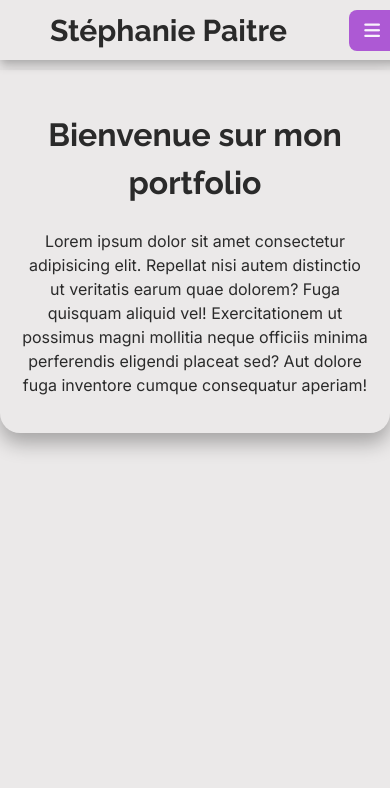
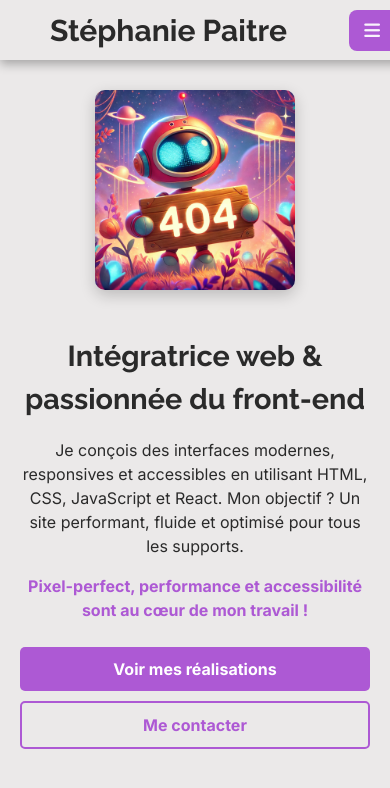
Before and after one commit to pommeverte06/Portfolio_P12, a React (Vite) app: page / in a window 390 px wide. Shown: the top 788 px of the page. Built offline with nearby package versions, Linux system fonts and the light colour scheme.

Commit message:
page accueil plus responsive

```diff
--- a/index.html
+++ b/index.html
@@ -4,14 +4,14 @@
     <meta charset="UTF-8" />
     <meta
       name="description"
-      content="Portfolio de Stéphanie Paitre, intégrateur front-end."
+      content="Portfolio de Stéphanie Paitre, intégratrice web front-end."
     />
     <meta name="author" content="Stéphanie Paitre" />
     <meta name="robots" content="index, follow" />
     <meta property="og:title" content="Stéphanie Paitre - Portfolio" />
     <meta
       property="og:description"
-      content="Découvrez mon portfolio de d'intégrateur front-end."
+      content="Découvrez mon portfolio de d'intégratrice front-end."
     />
     <meta property="og:image" content="/images/preview.png" />
     <!-- ajout d'une image de prévisualisation -->
--- a/src/pages/Home/Home.jsx
+++ b/src/pages/Home/Home.jsx
@@ -1,22 +1,32 @@
+
+
+
 import React from "react";
 import "./home.css";
+import profilePic from "../../assets/404.webp"; // Remplace par ta photo
 
 function Home() {
   return (
-      <div className="container">
-        <>
+    <div className="home-container">
+      <div className="home-content">
 
-        <h1>Bienvenue sur mon portfolio</h1>
+        <h1>Intégratrice web & passionnée du front-end</h1>
         <p>
-          Lorem ipsum dolor sit amet consectetur adipisicing elit. Repellat nisi
-          autem distinctio ut veritatis earum quae dolorem? Fuga quisquam
-          aliquid vel! Exercitationem ut possimus magni mollitia neque officiis
-          minima perferendis eligendi placeat sed? Aut dolore fuga inventore
-          cumque consequatur aperiam!
+          Je conçois des interfaces modernes, responsives et accessibles en utilisant HTML, CSS,
+          JavaScript et React. Mon objectif ? Un site performant, fluide et optimisé pour tous les supports.
         </p>
-        </>
+        <p className="highlight">
+          Pixel-perfect, performance et accessibilité sont au cœur de mon travail !
+        </p>
+        <div className="cta-buttons">
+          <a href="#portfolio" className="btn-primary">Voir mes réalisations</a>
+          <a href="#contact" className="btn-secondary">Me contacter</a>
+        </div>
       </div>
-
+      <div className="home-image">
+        <img src={profilePic} alt="Stéphanie Paitre - Intégratrice Web" />
+      </div>
+    </div>
   );
 }
 
--- a/src/pages/Home/home.css
+++ b/src/pages/Home/home.css
@@ -1,39 +1,150 @@
-.container {
-  max-width: 1400px;
-  margin: 0 auto;
-  padding: 20px;
-  text-align: center;
-  border-radius: 0 0 20px 20px;
-  background-color: transparent;
-  box-shadow: 0 10px 20px rgba(0, 0, 0, 0.3);
+.home-container {
+  display: flex;
+  align-items: center;
+  justify-content: space-between;
+  padding: 50px;
+  max-width: 1200px;
+  margin: auto;
 }
 
-
-
-.gradient-bg {
-  background: radial-gradient(
-    #834a80,
-    #61415f,
-    #454444,
-    #531f50,
-    #5d225b
-  );
-  background-size: 400% 400%;
-  animation: gradientAnimation 17s ease-in-out infinite;
-  min-height: 0vh;
-  display: flex;
-  align-items: center;
-  justify-content: center;
+.home-content {
+  max-width: 600px;
 }
 
-@keyframes gradientAnimation {
-  0% {
-    background-position: 0% 50%;
+.home-content h1 {
+  font-size: 2.5rem;
+  margin-bottom: 10px;
+}
+
+.home-content p {
+  font-size: 1.2rem;
+  margin-bottom: 15px;
+}
+
+.highlight {
+  font-weight: bold;
+  color: #ad59d4;
+}
+
+.cta-buttons {
+  margin-top: 20px;
+}
+
+.btn-primary,
+.btn-secondary {
+  padding: 12px 20px;
+  border-radius: 5px;
+  font-size: 1.2rem;
+  font-weight: bold;
+  text-decoration: none;
+  margin-right: 10px;
+  display: inline-block;
+  transition: transform 0.3s ease-in-out;
+}
+
+.btn-primary {
+  background-color: #ad59d4;
+  color: white;
+  transition: all 0.3s ease-in-out;
+}
+
+.btn-secondary {
+  background-color: transparent;
+  color: #ad59d4;
+  border: 2px solid #ad59d4;
+  transition: all 0.3s ease-in-out;
+}
+
+.btn-primary:hover,
+.btn-secondary:hover {
+  transform: scale(1.05);
+}
+.btn-primary:hover {
+  color: white;
+}
+
+.home-image img {
+  width: 350px;
+  border-radius: 10px;
+  box-shadow: 0 5px 15px rgba(0, 0, 0, 0.2);
+  transition: transform 0.3s ease-in-out;
+}
+
+.home-image img:hover {
+  transform: scale(1.02);
+}
+
+/* tablettes */
+@media screen and (max-width: 1024px) {
+  .home-container {
+    flex-direction: column;
+    text-align: center;
   }
-  50% {
-    background-position: 100% 50%;
+
+  .home-image {
+    order: -1;
+    margin-bottom: 20px;
   }
-  100% {
-    background-position: 0% 50%;
+
+  .home-image img {
+    width: 280px;
+  }
+
+  .cta-buttons {
+    display: flex;
+    justify-content: center;
   }
 }
+
+/* petits ecrans */
+@media screen and (max-width: 600px) {
+  .home-container {
+    padding: 30px;
+  }
+
+  .home-content h1 {
+    font-size: 2rem;
+  }
+
+  .home-content p {
+    font-size: 1rem;
+  }
+
+  .btn-primary,
+  .btn-secondary {
+    font-size: 1rem;
+    padding: 10px 15px;
+  }
+
+  .home-image img {
+    width: 250px;
+  }
+}
+
+/* tres petits ecrans */
+@media screen and (max-width: 480px) {
+  .home-container {
+    padding: 20px;
+  }
+
+  .home-content h1 {
+    font-size: 1.8rem;
+  }
+
+  .home-content p {
+    font-size: 1rem;
+  }
+
+  .cta-buttons {
+    flex-direction: column;
+  }
+
+  .btn-primary,
+  .btn-secondary {
+    margin: 5px 0;
+  }
+
+  .home-image img {
+    width: 200px;
+  }
+}
```
